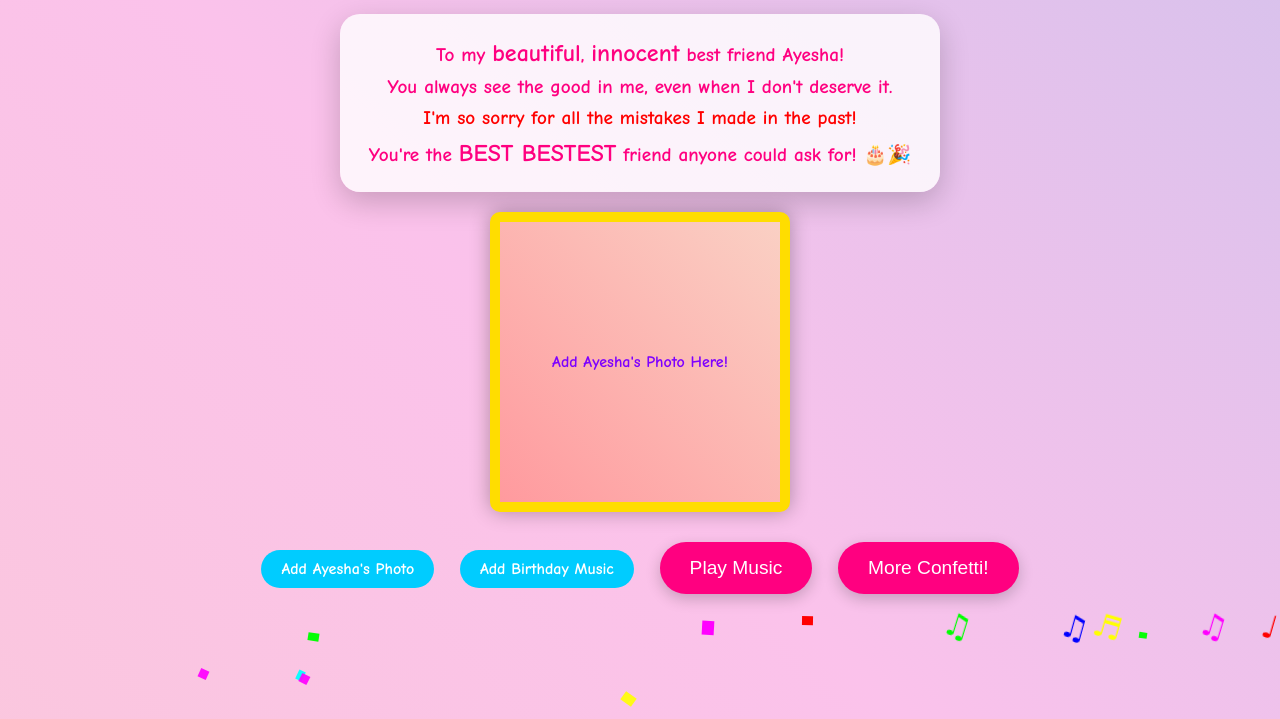
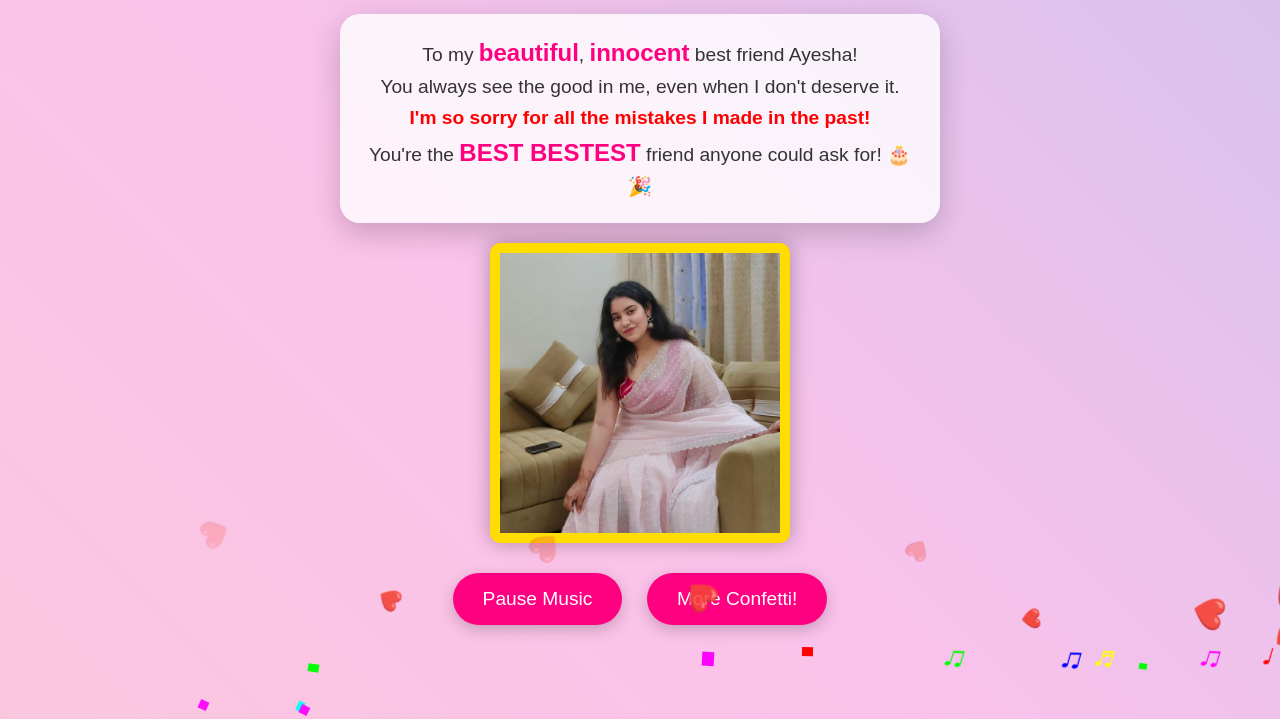
Before and after one commit to Ayush7614/demo, a plain HTML site: page index.html in a window 1280 px wide. Shown: the part 187-906 px from the top of the page. Drawn offline with Linux system fonts and the light colour scheme.

Commit message:
Update index.html

```diff
--- a/index.html
+++ b/index.html
@@ -5,22 +5,20 @@
     <meta name="viewport" content="width=device-width, initial-scale=1.0">
     <title>Happy Birthday Ayesha!</title>
     <style>
-        @import url('https://fonts.googleapis.com/css2?family=Comic+Neue:wght@700&display=swap');
-
         * {
             margin: 0;
             padding: 0;
             box-sizing: border-box;
+            font-family: 'Arial Rounded MT Bold', 'Arial', sans-serif;
         }
 
         body {
-            font-family: 'Comic Neue', cursive;
             background: linear-gradient(45deg, #ff9a9e, #fad0c4, #fbc2eb, #a6c1ee);
             background-size: 400% 400%;
             animation: gradientBG 15s ease infinite;
             height: 100vh;
             overflow: hidden;
-            color: #ff0080;
+            color: #fff;
             text-align: center;
         }
 
@@ -40,7 +38,7 @@
 
         h1 {
             font-size: 4rem;
-            text-shadow: 3px 3px 0 #ffdd00, 6px 6px 0 #00ffcc;
+            text-shadow: 3px 3px 0 #ff6b6b, 6px 6px 0 #4ecdc4;
             margin: 20px 0;
             animation: bounce 2s infinite;
         }
@@ -66,6 +64,7 @@
             box-shadow: 0 10px 30px rgba(0, 0, 0, 0.2);
             font-size: 1.2rem;
             line-height: 1.6;
+            color: #333;
         }
 
         .sorry {
@@ -88,18 +87,12 @@
             overflow: hidden;
             box-shadow: 0 0 20px rgba(0, 0, 0, 0.3);
             background: #fff;
-            position: relative;
         }
 
-        .photo-placeholder {
+        .photo-frame img {
             width: 100%;
             height: 100%;
-            display: flex;
-            align-items: center;
-            justify-content: center;
-            background: linear-gradient(45deg, #ff9a9e, #fad0c4);
-            color: #7e00ff;
-            font-weight: bold;
+            object-fit: cover;
         }
 
         .controls {
@@ -148,20 +141,6 @@
             50% { transform: translateY(-20px) rotate(20deg); }
         }
 
-        .file-input {
-            display: none;
-        }
-
-        .file-label {
-            background: #00ccff;
-            color: white;
-            padding: 10px 20px;
-            border-radius: 50px;
-            cursor: pointer;
-            display: inline-block;
-            margin: 10px;
-        }
-
         .crazy-text {
             font-size: 1.5rem;
             font-weight: bold;
@@ -176,12 +155,26 @@
             75% { color: #ffdd00; }
             100% { color: #ff0080; }
         }
+
+        .hearts {
+            position: absolute;
+            font-size: 2rem;
+            animation: floatHearts 6s ease-in-out infinite;
+            opacity: 0.7;
+        }
+
+        @keyframes floatHearts {
+            0%, 100% { transform: translateY(0) translateX(0) rotate(0deg); opacity: 0; }
+            10% { opacity: 1; }
+            50% { transform: translateY(-100px) translateX(50px) rotate(180deg); }
+            100% { transform: translateY(-200px) translateX(0) rotate(360deg); opacity: 0; }
+        }
     </style>
 </head>
 <body>
     <div class="container">
         <h1>Happy Birthday Ayesha!</h1>
-        <div class="birthday-date">20 September 2025</div>
+        <div class="birthday-date">15 September 2025</div>
 
         <div class="message">
             <p>To my <span class="crazy-text">beautiful</span>, <span class="crazy-text">innocent</span> best friend Ayesha!</p>
@@ -191,25 +184,17 @@
         </div>
 
         <div class="photo-frame">
-            <div class="photo-placeholder" id="photoPlaceholder">
-                Add Ayesha's Photo Here!
-            </div>
+            <img src="ayesha.png" alt="Ayesha's Photo" id="ayeshaPhoto">
         </div>
 
         <div class="controls">
-            <label for="photoUpload" class="file-label">Add Ayesha's Photo</label>
-            <input type="file" id="photoUpload" class="file-input" accept="image/*">
-
-            <label for="musicUpload" class="file-label">Add Birthday Music</label>
-            <input type="file" id="musicUpload" class="file-input" accept="audio/*">
-
-            <button id="playButton">Play Music</button>
+            <button id="playButton">Play Birthday Music</button>
             <button id="confettiButton">More Confetti!</button>
         </div>
 
-        <audio id="birthdayMusic" loop>
-            <!-- Default audio source, will be replaced by user upload -->
-            <source src="" type="audio/mpeg">
+        <audio id="birthdayMusic">
+            <source src="music.mp3" type="audio/mpeg">
+            Your browser does not support the audio element.
         </audio>
     </div>
 
@@ -221,46 +206,13 @@
             // Add some floating music notes
             createMusicNotes(5);
 
-            // Photo upload functionality
-            const photoUpload = document.getElementById('photoUpload');
-            const photoPlaceholder = document.getElementById('photoPlaceholder');
+            // Add floating hearts
+            createHearts(10);
 
-            photoUpload.addEventListener('change', function(e) {
-                const file = e.target.files[0];
-                if (file) {
-                    const reader = new FileReader();
-                    reader.onload = function(event) {
-                        photoPlaceholder.innerHTML = '';
-                        const img = document.createElement('img');
-                        img.src = event.target.result;
-                        img.style.width = '100%';
-                        img.style.height = '100%';
-                        img.style.objectFit = 'cover';
-                        photoPlaceholder.appendChild(img);
-                    };
-                    reader.readAsDataURL(file);
-                }
-            });
-
-            // Music upload functionality
-            const musicUpload = document.getElementById('musicUpload');
+            // Music functionality
             const birthdayMusic = document.getElementById('birthdayMusic');
             const playButton = document.getElementById('playButton');
 
-            musicUpload.addEventListener('change', function(e) {
-                const file = e.target.files[0];
-                if (file) {
-                    const reader = new FileReader();
-                    reader.onload = function(event) {
-                        birthdayMusic.src = event.target.result;
-                        birthdayMusic.load();
-                        playButton.textContent = 'Play Music';
-                    };
-                    reader.readAsDataURL(file);
-                }
-            });
-
-            // Play button functionality
             playButton.addEventListener('click', function() {
                 if (birthdayMusic.paused) {
                     birthdayMusic.play();
@@ -318,6 +270,22 @@
                 }
             }
 
+            // Function to create floating hearts
+            function createHearts(count) {
+                const container = document.querySelector('.container');
+
+                for (let i = 0; i < count; i++) {
+                    const heart = document.createElement('div');
+                    heart.className = 'hearts';
+                    heart.textContent = '❤️';
+                    heart.style.left = Math.random() * 100 + 'vw';
+                    heart.style.animationDelay = Math.random() * 5 + 's';
+                    heart.style.fontSize = (Math.random() * 1 + 1) + 'rem';
+
+                    container.appendChild(heart);
+                }
+            }
+
             // Add some crazy text effects
             const crazyTexts = document.querySelectorAll('.crazy-text');
             crazyTexts.forEach(text => {
@@ -331,6 +299,12 @@
                     this.style.transform = 'rotate(0deg)';
                 });
             });
+
+            // Auto start music after a delay
+            setTimeout(() => {
+                birthdayMusic.play();
+                playButton.textContent = 'Pause Music';
+            }, 3000);
         });
     </script>
 </body>
```
